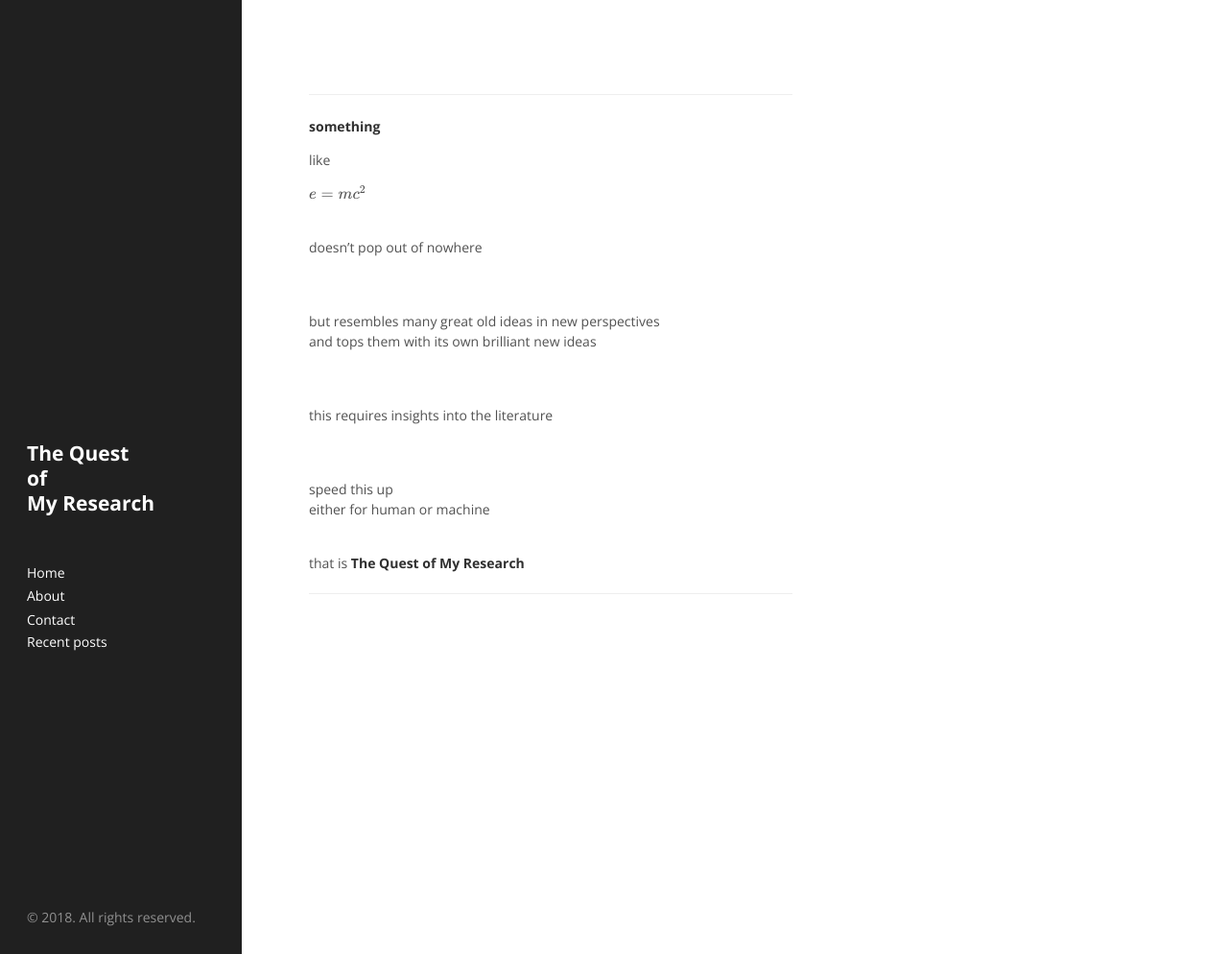
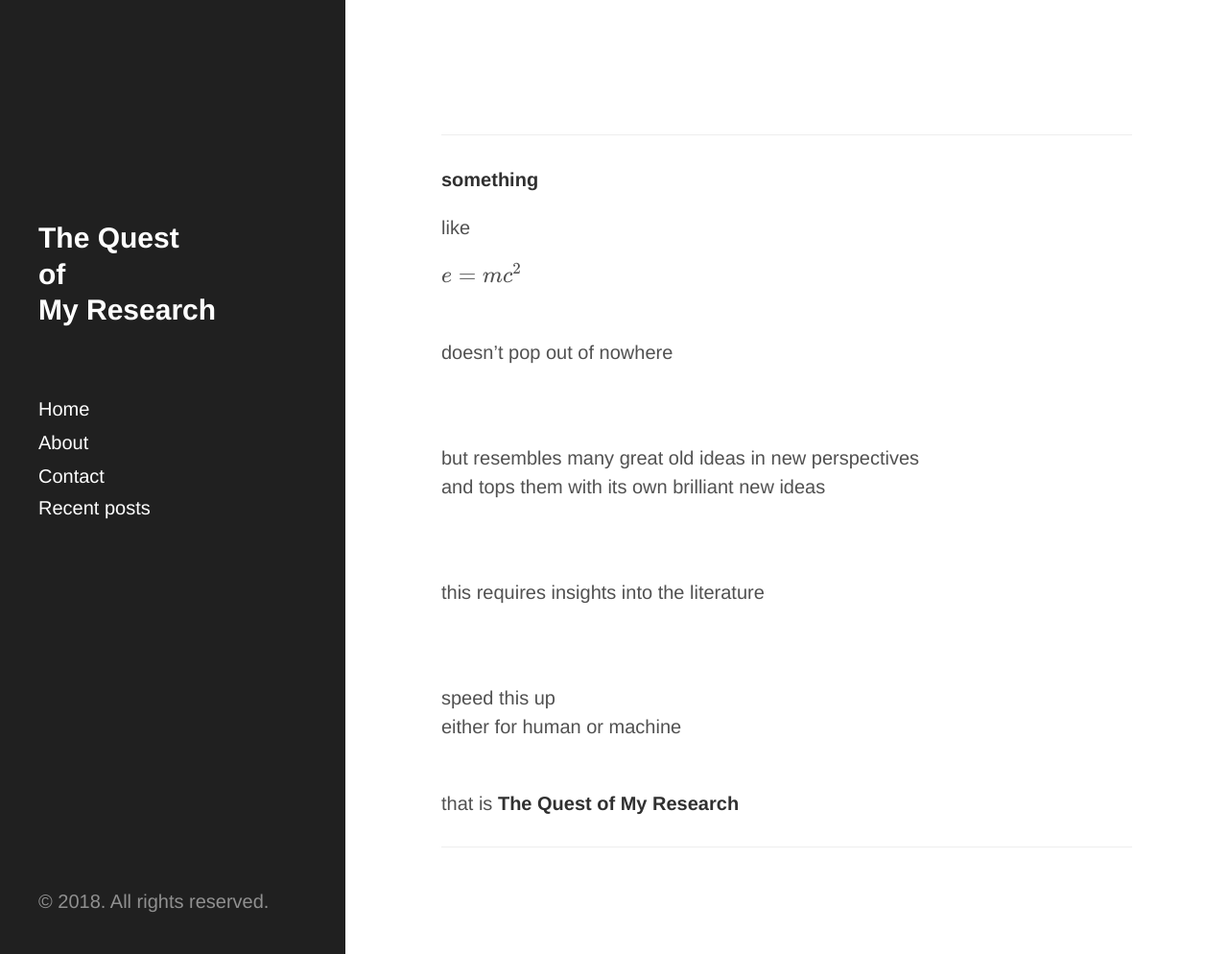
Before and after one commit to tranhungnghiep/tranhungnghiep.github.io, a Jekyll site: the page built from index.md, in a window 1280 px wide and 994 px high. Shown: the whole window at 96% size. Built offline with Jekyll 4.4.1, drawn with Linux system fonts in a browser that asks for light colours; formulas are drawn with MathJax 3.

Commit message:
Update hyde.css

```diff
--- a/public/css/hyde.css
+++ b/public/css/hyde.css
@@ -31,7 +31,7 @@
  * Update the foundational and global aspects of the page.
  */
 
-/*html {
+html {
   font-family: "PT Sans", Helvetica, Arial, sans-serif;
 }
 @media (min-width: 48em) {
@@ -43,9 +43,9 @@
   html {
     font-size: 20px;
   }
-}*/
+}
 
-html {
+/*html {
   font-family: "Open Sans", Helvetica, Arial, sans-serif;
 }
 @media (min-width: 48em) {
@@ -57,7 +57,7 @@
   html {
     font-size: 14px;
   }
-}
+}*/
 
 /*
  * Sidebar
```
